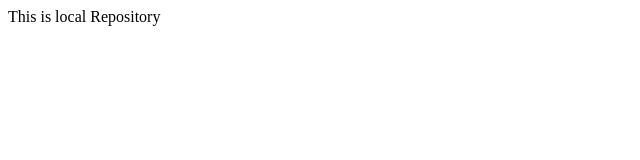
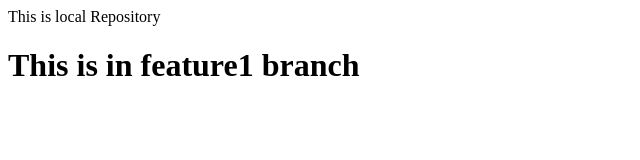
Before and after one commit to sahilkkc01/Loacalrepo, a plain HTML site: page index.html in a window 1280 px wide. Shown: the whole page, without its empty margins (0-640 px from the left). Drawn offline with Linux system fonts and the light colour scheme.

Commit message:
Add new feature

```diff
--- a/index.html
+++ b/index.html
@@ -1 +1,2 @@
 <p>This is local Repository</p>
+<h1>This is in feature1 branch</h1>
```
